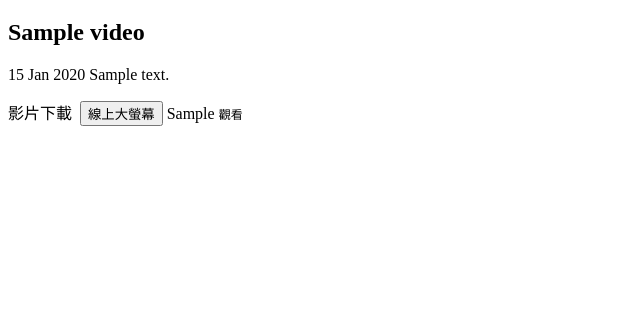
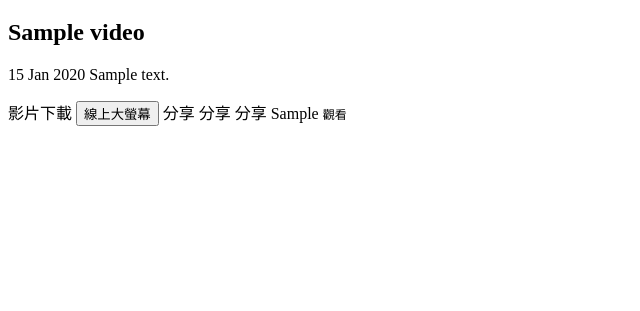
Before and after one commit to appleboy/video-film, a Node project: template views/nba/show.ejs in a window 1280 px wide. Shown: the part 489-800 px from the top of the page, without its empty margins (0-640 px from the left). Run offline with Node 20 templates, Linux system fonts and the light colour scheme; the template is opened without the code that fills it: most values are stand-ins (such as "Sample title", 1, 10 or a date in 2020); some libraries are stand-ins or nearby versions.

Commit message:
fix #2 add social button
Signed-off-by: Bo-Yi Wu <appleboy.tw@gmail.com>

```diff
--- a/bower.json
+++ b/bower.json
@@ -9,6 +9,7 @@
   "license": "BSD",
   "private": true,
   "dependencies": {
-    "jquery.scrollTo": "~1.4.14"
+    "jquery.scrollTo": "~1.4.14",
+    "bootstrap-social": "~4.8.0"
   }
 }
--- a/views/layout.ejs
+++ b/views/layout.ejs
@@ -29,10 +29,12 @@
     -->
 
     <link href="//maxcdn.bootstrapcdn.com/bootstrap/3.3.1/css/bootstrap.min.css" rel="stylesheet">
+    <link href="//maxcdn.bootstrapcdn.com/font-awesome/4.2.0/css/font-awesome.min.css" rel="stylesheet">
+    <link href="//vjs.zencdn.net/4.11/video-js.css" rel="stylesheet">
+    <link rel="stylesheet" href="/vendor/bootstrap-social/bootstrap-social.css">
     <!--STYLES-->
     <link rel="stylesheet" href="/styles/importer.css">
     <!--STYLES END-->
-    <link href="//vjs.zencdn.net/4.11/video-js.css" rel="stylesheet">
     <script type="text/javascript">
       document.createElement('video');document.createElement('audio');document.createElement('track');
     </script>
--- a/views/nba/show.ejs
+++ b/views/nba/show.ejs
@@ -8,8 +8,20 @@
       <h2><%= video.title %></h2>
       <p><span class="label label-default"><%= video.gameDate() %></span>&nbsp;<%= video.description %></p>
       <p class="control-bar">
-        <a class="btn btn-primary"><span class="glyphicon glyphicon-download-alt" aria-hidden="true"></span> 影片下載</a>&nbsp;
+        <a class="btn btn-primary"><span class="glyphicon glyphicon-download-alt" aria-hidden="true"></span> 影片下載</a>
         <button id="fullscreen" type="button" class="btn btn-success"><span class="glyphicon glyphicon-film" aria-hidden="true"></span> 線上大螢幕</button>
+        <a class="btn btn-social btn-facebook">
+          <i class="fa fa-facebook"></i>
+          分享
+        </a>
+        <a class="btn btn-social btn-twitter">
+          <i class="fa fa-twitter"></i>
+          分享
+        </a>
+        <a class="btn btn-social btn-google-plus">
+          <i class="fa fa-google-plus"></i>
+          分享
+        </a>
         <span class="watch-view-count"><span data-module="view_counts" data-nba-id="<%= video.nba_id %>"><%= video.getViewCounts() %></span>&nbsp;<sapn style="font-size:12px">觀看</span></span>
       </p>
       <div id="disqus_thread"></div>
```
